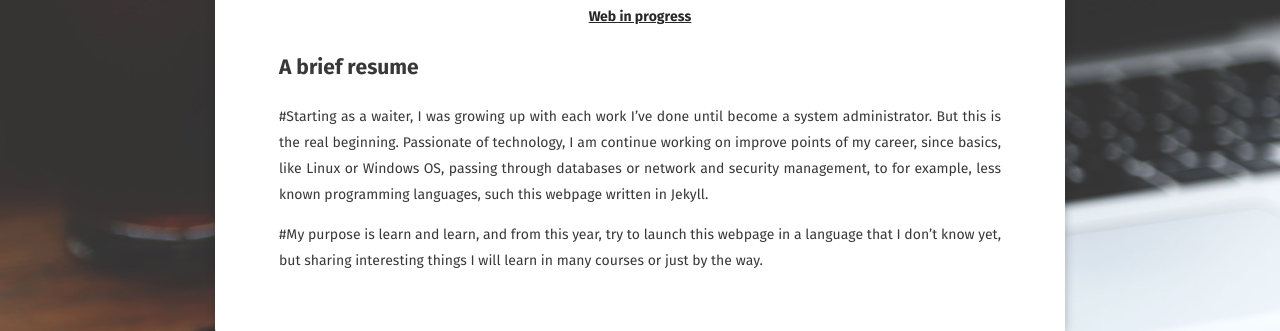
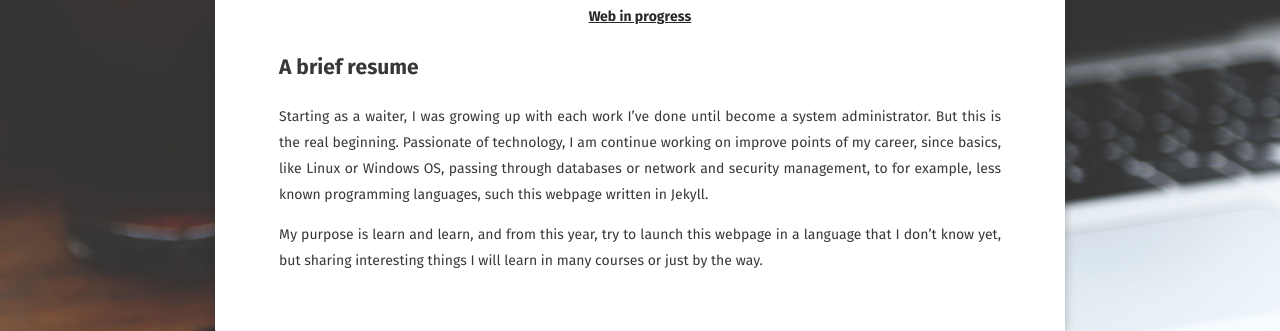
Before and after one commit to cesargarciasanchez/cesargarciasanchez.github.io, a Jekyll site: the page built from about/index.md, in a window 1280 px wide. Shown: the part 285-616 px from the top of the page. Built offline with Jekyll 4.4.1, drawn with Linux system fonts in a browser that asks for light colours; some web fonts are replaced.

```diff
--- a/about/index.md
+++ b/about/index.md
@@ -11,13 +11,13 @@ comments: false
 
 ## A brief resume
 
-#Starting as a waiter, I was growing up with each work I've done until
+Starting as a waiter, I was growing up with each work I've done until
 become a system administrator. But this is the real beginning.
 Passionate of technology, I am continue working on improve points of my
 career, since basics, like Linux or Windows OS, passing through
 databases or network and security management, to for example, less known
 programming languages, such this webpage written in Jekyll.
 
-#My purpose is learn and learn, and from this year, try to launch this
+My purpose is learn and learn, and from this year, try to launch this
 webpage in a language that I don't know yet, but sharing interesting things
 I will learn in many courses or just by the way.
```
